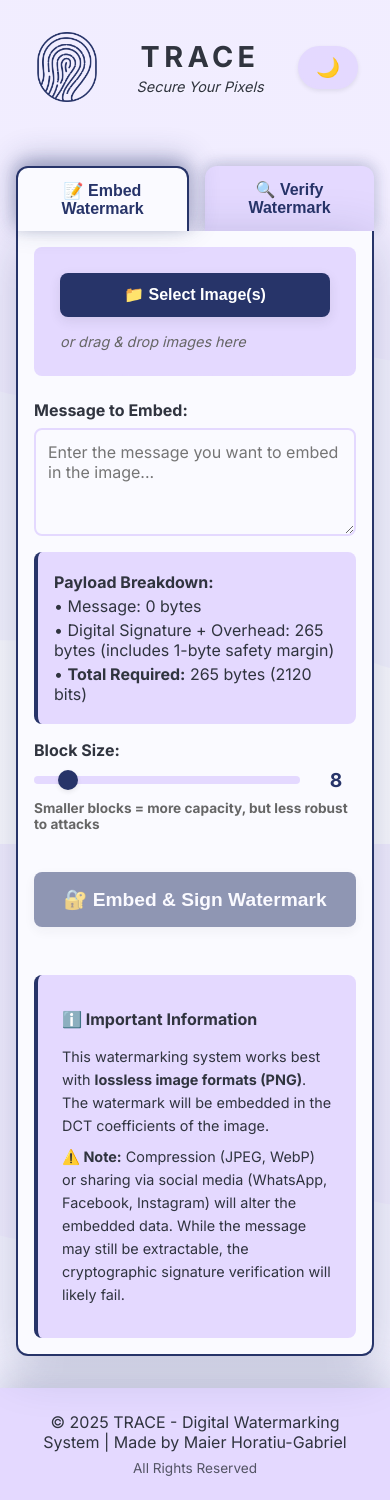
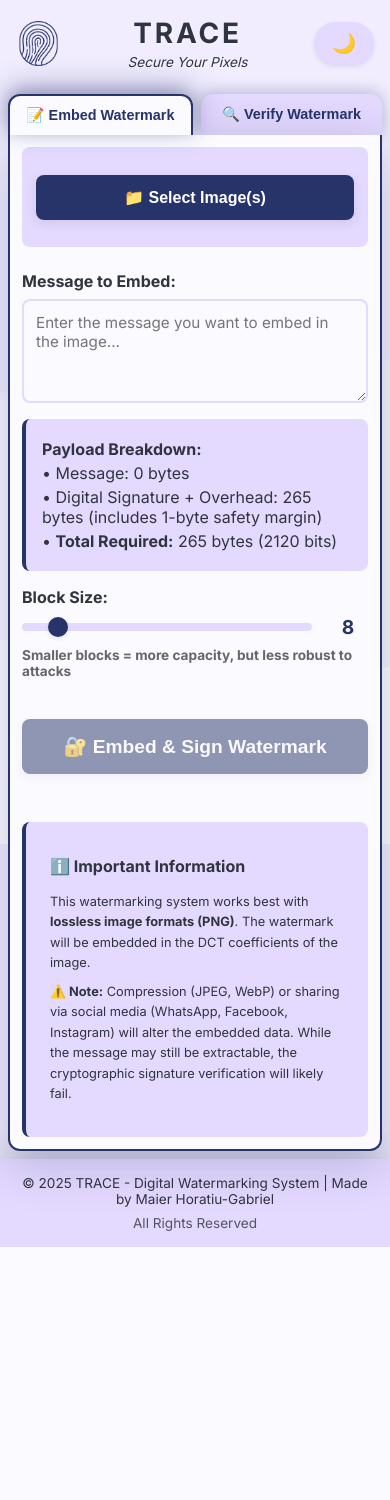
Before and after one commit to Horacious7/digital_watermarking_project, a React (Create React App) app in the folder frontend/: page / in a window 390 px wide. After the commit the page ends 1247 px from the top, so only its background shows below. Built offline with nearby package versions, Linux system fonts and the light colour scheme.

Commit message:
Responsive to all the devices, it's dynamic now, works on mobile, ipad, whatever you want! :)

```diff
--- a/frontend/public/index.html
+++ b/frontend/public/index.html
@@ -7,7 +7,7 @@
     <meta name="theme-color" content="#273469" />
     <meta
       name="description"
-      content="Digital Watermarking System - Secure image authentication with cryptographic signatures"
+      content="TRACE - Secure Your Pixels. Digital watermarking system with cryptographic signatures for image authentication."
     />
     <link rel="apple-touch-icon" href="%PUBLIC_URL%/logo192.png" />
     <link rel="manifest" href="%PUBLIC_URL%/manifest.json" />
@@ -17,7 +17,7 @@
     <link rel="preconnect" href="https://fonts.gstatic.com" crossorigin>
     <link href="https://fonts.googleapis.com/css2?family=Inter:wght@400;700&display=swap" rel="stylesheet">
 
-    <title>Digital Watermarking System</title>
+    <title>TRACE - Secure Your Pixels</title>
   </head>
   <body>
     <noscript>You need to enable JavaScript to run this app.</noscript>
--- a/frontend/src/App.css
+++ b/frontend/src/App.css
@@ -4,9 +4,16 @@
   padding: 0;
 }
 
+html, body {
+  overflow-x: hidden;
+  max-width: 100%;
+}
+
 /* App Container with Background Pattern */
 .App {
   min-height: 100vh;
+  max-width: 100vw;
+  overflow-x: hidden;
   background:
     linear-gradient(rgba(250, 250, 255, 0.75), rgba(250, 250, 255, 0.75)),
     url('./background-pattern-light.svg') center/cover fixed;
@@ -481,4 +488,76 @@
   .tab-content {
     padding: 1rem;
   }
+
+  /* Fix pentruoverflow pe mobile */
+  .App {
+    overflow-x: hidden;
+  }
+
+  .tab-container {
+    padding: 0 0.5rem;
+    margin: 1rem auto;
+  }
+
+  /* Header responsive */
+  .App-header {
+    padding: 1rem;
+  }
+
+  .header-content {
+    gap: 1rem;
+  }
+
+  .app-logo {
+    width: 50px;
+    height: 50px;
+  }
+
+  .App-header h1 {
+    font-size: 2rem;
+  }
+
+  .subtitle {
+    font-size: 0.85rem;
+  }
+
+  /* Footer responsive */
+  .App-footer {
+    padding: 1rem;
+    font-size: 0.85rem;
+  }
+
+  .App-footer p {
+    font-size: 0.85rem;
+  }
 }
+
+/* Media query specific pentru dispozitive mici (sub 480px) */
+@media (max-width: 480px) {
+  .App-header h1 {
+    font-size: 1.75rem;
+    letter-spacing: 0.1em;
+  }
+
+  .app-logo {
+    width: 45px;
+    height: 45px;
+  }
+
+  .tabs {
+    gap: 0.5rem;
+  }
+
+  .tab {
+    padding: 0.7rem 0.5rem;
+    font-size: 0.9rem;
+  }
+
+  .tab-content {
+    padding: 0.75rem;
+  }
+
+  .tab-container {
+    margin: 0.5rem auto;
+  }
+}
--- a/frontend/src/components/EmbedTab.css
+++ b/frontend/src/components/EmbedTab.css
@@ -82,6 +82,12 @@
 .filename {
   color: var(--text-light);
   font-style: italic;
+  max-width: 100%;
+  overflow: hidden;
+  text-overflow: ellipsis;
+  white-space: nowrap;
+  padding: 0 var(--space-2);
+  font-size: 0.9rem;
 }
 
 /* Carousel Styles */
@@ -337,11 +343,14 @@
   margin-bottom: var(--space-4);
   color: var(--text-primary);
   font-size: 1.1rem;
+  word-break: break-word;
+  overflow-wrap: break-word;
 }
 
 .capacity-info p {
   margin: var(--space-2) 0;
   color: var(--text-primary);
+  word-break: break-word;
 }
 
 .input-section {
@@ -533,6 +542,28 @@ small {
   margin-bottom: var(--space-3);
 }
 
+/* Ascunde hints pe touch devices (detectează pointer coarse = deget) */
+@media (pointer: coarse) {
+  .drag-hint {
+    display: none; /* Ascunde drag hint - drag & drop nu funcționează bine cu touch */
+  }
+
+  .keyboard-hint {
+    display: none; /* Ascunde keyboard hint - touch devices nu au arrow keys */
+  }
+}
+
+/* Alternative: ascunde hints pe device-uri care nu pot face hover */
+@media (hover: none) {
+  .drag-hint {
+    display: none;
+  }
+
+  .keyboard-hint {
+    display: none;
+  }
+}
+
 /* Responsive */
 @media (max-width: 768px) {
   .preview-section {
@@ -542,5 +573,156 @@ small {
   .upload-section {
     flex-direction: column;
     align-items: stretch;
+    padding: var(--space-4);
+    min-height: 100px;
+  }
+
+  .filename {
+    font-size: 0.85rem;
+    max-width: 90%;
+  }
+
+
+  .upload-btn,
+  .embed-btn {
+    width: 100%;
+    max-width: 100%;
+    padding: 0.9rem 1rem;
+    font-size: 0.95rem;
+    white-space: nowrap;
+    overflow: hidden;
+    text-overflow: ellipsis;
+  }
+
+  .image-preview {
+    max-height: 300px;
+    width: 100%;
+  }
+
+  .message-input {
+    font-size: 0.95rem;
+    padding: var(--space-3);
+  }
+
+  .capacity-bar-container {
+    font-size: 0.85rem;
+  }
+
+  .thumbnail-gallery {
+    gap: var(--space-2);
+    padding: var(--space-2);
+  }
+
+  .thumbnail {
+    width: 80px;
+    height: 80px;
+  }
+
+  .payload-breakdown {
+    padding: var(--space-3);
+    font-size: 0.85rem;
+  }
+
+  .payload-breakdown ul {
+    font-size: 0.85rem;
+  }
+
+  .capacity-info {
+    padding: var(--space-3);
+  }
+
+  .capacity-info h3 {
+    font-size: 0.95rem;
+    margin-bottom: var(--space-2);
+  }
+
+  .capacity-info p {
+    font-size: 0.85rem;
+  }
+
+  .info-box {
+    padding: var(--space-3);
+    font-size: 0.85rem;
+    margin-top: var(--space-4);
+  }
+
+  .info-box p {
+    font-size: 0.85rem;
+    word-break: break-word;
   }
 }
+
+@media (max-width: 480px) {
+  .upload-section {
+    padding: var(--space-3);
+    gap: var(--space-3);
+  }
+
+  .filename {
+    font-size: 0.8rem;
+    max-width: 85%;
+  }
+
+  .drag-hint {
+    font-size: 0.8rem;
+  }
+
+  .upload-btn,
+  .embed-btn {
+    padding: 0.8rem 0.75rem;
+    font-size: 0.9rem;
+  }
+
+  .image-preview {
+    max-height: 250px;
+  }
+
+  .thumbnail {
+    width: 70px;
+    height: 70px;
+  }
+
+  .thumbnail-gallery {
+    gap: var(--space-1);
+  }
+
+  .block-size-control {
+    font-size: 0.85rem;
+  }
+
+  .capacity-bar-container {
+    font-size: 0.8rem;
+  }
+
+  .payload-breakdown {
+    padding: var(--space-2);
+    font-size: 0.8rem;
+  }
+
+  .payload-breakdown ul {
+    font-size: 0.8rem;
+  }
+
+  .capacity-info {
+    padding: var(--space-2);
+  }
+
+  .capacity-info h3 {
+    font-size: 0.9rem;
+    margin-bottom: var(--space-2);
+  }
+
+  .capacity-info p {
+    font-size: 0.8rem;
+  }
+
+  .info-box {
+    padding: var(--space-2);
+    font-size: 0.8rem;
+    margin-top: var(--space-3);
+  }
+
+  .info-box p {
+    font-size: 0.8rem;
+  }
+}
--- a/frontend/src/components/VerifyTab.css
+++ b/frontend/src/components/VerifyTab.css
@@ -82,6 +82,12 @@
 .filename {
   color: var(--text-light);
   font-style: italic;
+  max-width: 100%;
+  overflow: hidden;
+  text-overflow: ellipsis;
+  white-space: nowrap;
+  padding: 0 var(--space-2);
+  font-size: 0.9rem;
 }
 
 /* Carousel Styles */
@@ -315,6 +321,8 @@
 .preview-info p {
   margin: var(--space-1) 0;
   color: var(--text-primary);
+  word-break: break-word;
+  overflow-wrap: break-word;
 }
 
 .preview-section {
@@ -744,11 +752,57 @@ small {
   font-size: 0.9rem;
 }
 
+/* Ascunde hints pe touch devices (detectează pointer coarse = deget) */
+@media (pointer: coarse) {
+  .drag-hint {
+    display: none; /* Ascunde drag hint - drag & drop nu funcționează bine cu touch */
+  }
+
+  .keyboard-hint {
+    display: none; /* Ascunde keyboard hint - touch devices nu au arrow keys */
+  }
+}
+
+/* Alternative: ascunde hints pe device-uri care nu pot face hover */
+@media (hover: none) {
+  .drag-hint {
+    display: none;
+  }
+
+  .keyboard-hint {
+    display: none;
+  }
+}
+
 /* Responsive */
 @media (max-width: 768px) {
   .upload-section {
     flex-direction: column;
     align-items: stretch;
+    padding: var(--space-4);
+    min-height: 100px;
+  }
+
+  .filename {
+    font-size: 0.85rem;
+    max-width: 90%;
+  }
+
+
+  .upload-btn,
+  .verify-btn {
+    width: 100%;
+    max-width: 100%;
+    padding: 0.9rem 1rem;
+    font-size: 0.95rem;
+    white-space: nowrap;
+    overflow: hidden;
+    text-overflow: ellipsis;
+  }
+
+  .image-preview {
+    max-height: 300px;
+    width: 100%;
   }
 
   .result-header h2 {
@@ -758,4 +812,115 @@ small {
   .result-content {
     padding: var(--space-4);
   }
+
+  .result-grid {
+    grid-template-columns: 1fr;
+    gap: var(--space-3);
+  }
+
+  .thumbnail-gallery {
+    gap: var(--space-2);
+    padding: var(--space-2);
+  }
+
+  .thumbnail {
+    width: 80px;
+    height: 80px;
+  }
+
+  .message-display {
+    font-size: 0.95rem;
+    padding: var(--space-3);
+    word-break: break-word;
+  }
+
+  .signature-badge {
+    padding: 0.4rem 0.8rem;
+    font-size: 0.85rem;
+  }
+
+  .preview-info {
+    padding: var(--space-3);
+  }
+
+  .preview-info p {
+    font-size: 0.85rem;
+  }
+
+  .result-item p {
+    word-break: break-word;
+  }
 }
+
+@media (max-width: 480px) {
+  .upload-section {
+    padding: var(--space-3);
+    gap: var(--space-3);
+  }
+
+  .filename {
+    font-size: 0.8rem;
+    max-width: 85%;
+  }
+
+  .drag-hint {
+    font-size: 0.8rem;
+  }
+
+  .upload-btn,
+  .verify-btn {
+    padding: 0.8rem 0.75rem;
+    font-size: 0.9rem;
+  }
+
+  .image-preview {
+    max-height: 250px;
+  }
+
+  .thumbnail {
+    width: 70px;
+    height: 70px;
+  }
+
+  .thumbnail-gallery {
+    gap: var(--space-1);
+  }
+
+  .result-header h2 {
+    font-size: 1.2rem;
+  }
+
+  .result-content {
+    padding: var(--space-3);
+  }
+
+  .result-item {
+    padding: var(--space-2);
+  }
+
+  .result-item label {
+    font-size: 0.85rem;
+  }
+
+  .result-item p {
+    font-size: 0.9rem;
+  }
+
+  .message-display {
+    font-size: 0.9rem;
+    padding: var(--space-2);
+  }
+
+  .signature-badge {
+    padding: 0.35rem 0.7rem;
+    font-size: 0.8rem;
+  }
+
+  .preview-info {
+    padding: var(--space-2);
+  }
+
+  .preview-info p {
+    font-size: 0.8rem;
+  }
+}
```
